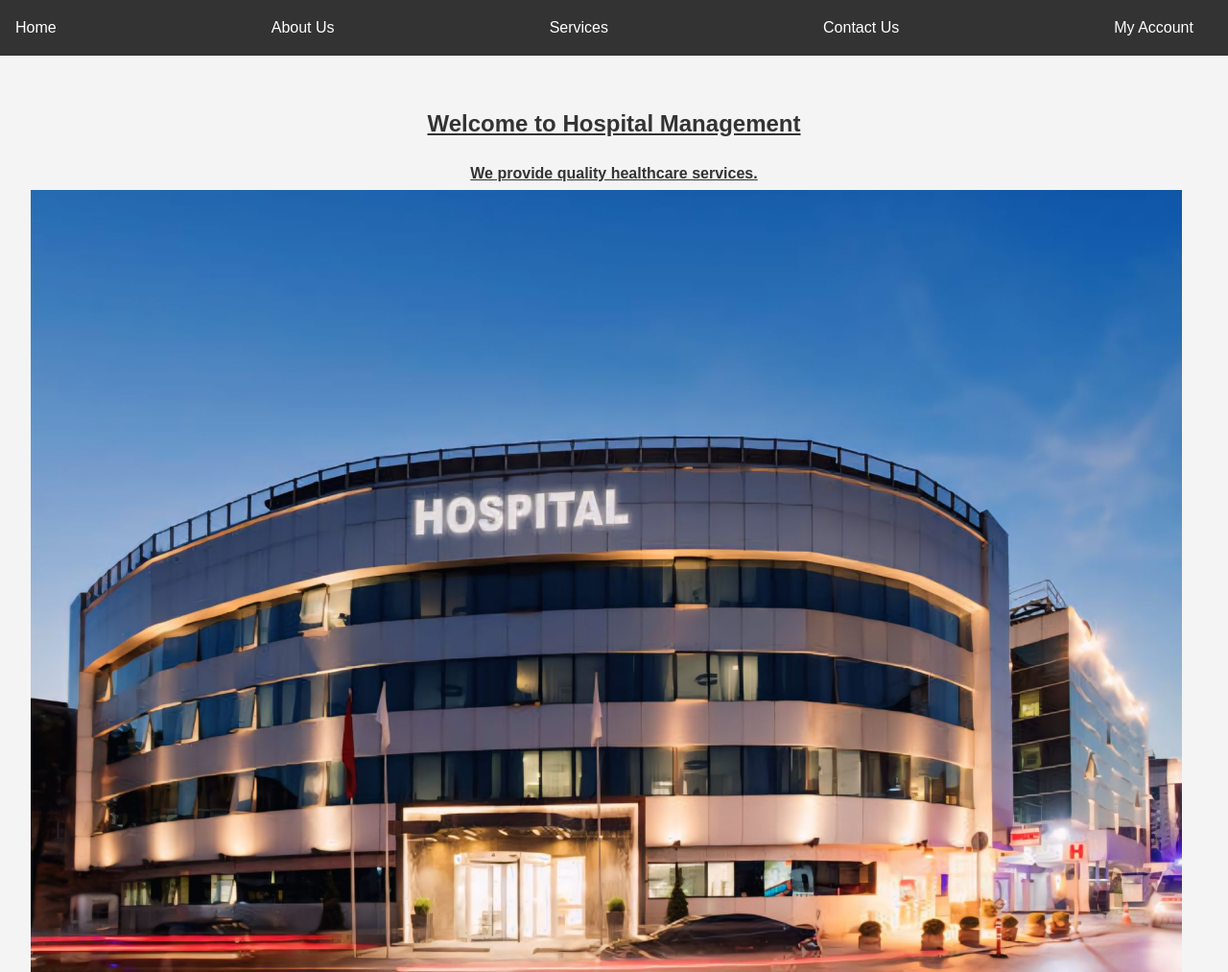
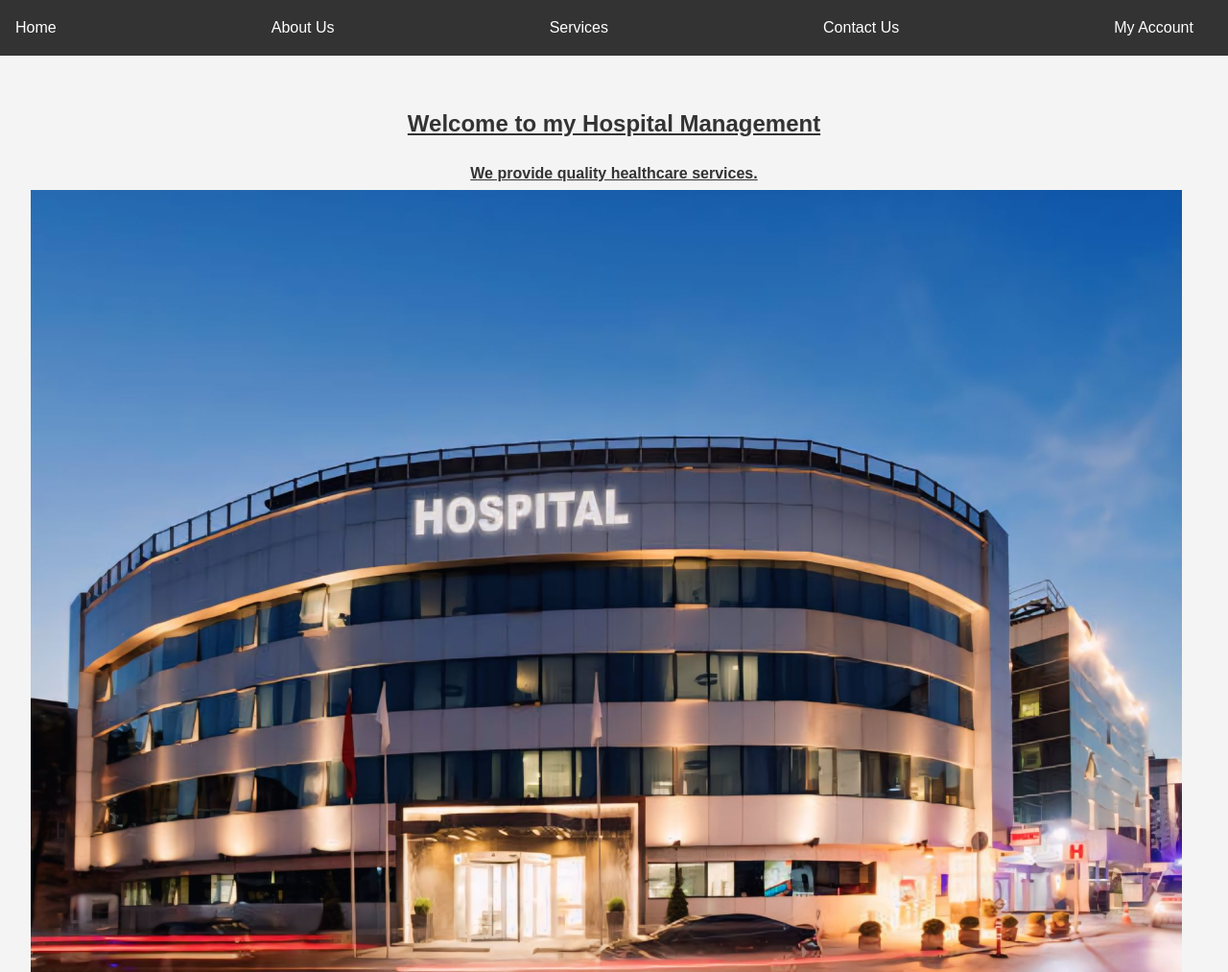
Before and after one commit to Neha-prajapati24/Hospital, a plain HTML site: page Hospital/index.html in a window 1280 px wide. Shown: the top 1013 px of the page at 96% size. Drawn offline with Linux system fonts and the light colour scheme.

Commit message:
latest change

```diff
--- a/Hospital/index.html
+++ b/Hospital/index.html
@@ -23,7 +23,7 @@
 
   <!-- Hero Section -->
   <section>
-    <center><h1><u>Welcome to Hospital Management</h1></center></u>
+    <center><h1><u>Welcome to my Hospital Management</h1></center></u>
     <center><p><u><b>We provide quality healthcare services.</p></center></u></b>
     <img src="1.jpg"hight="1000"width="1200">
   </section>
```
